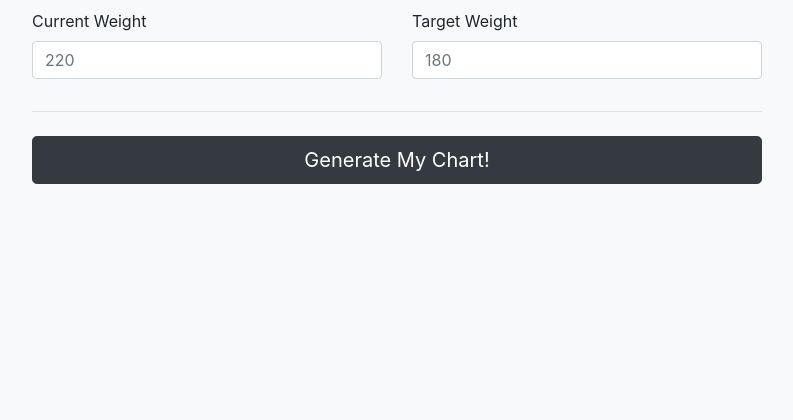
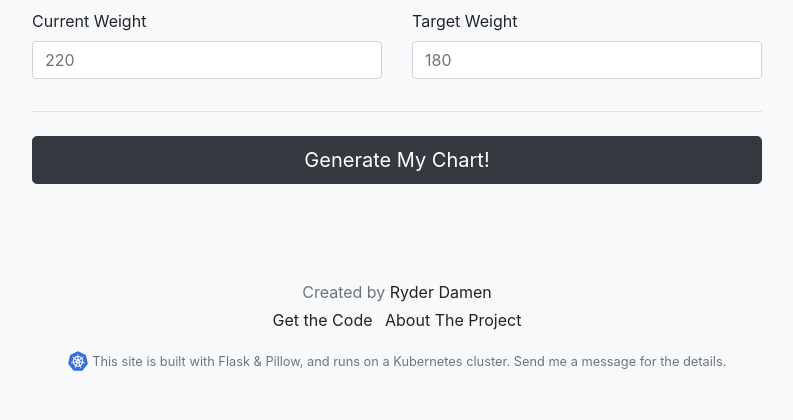
Before and after one commit to ryderdamen/colour_my_change, a Flask app: page / in a window 1280 px wide. Shown: the part 484-904 px from the top of the page, without its empty margins (243-1036 px from the left). Before the commit the page ends 668 px from the top, so only its background shows below. Run offline with Flask 2, Linux system fonts and the light colour scheme; some libraries are stand-ins or nearby versions.

Commit message:
updating home page and serving with gunicorn

```diff
--- a/src/app.py
+++ b/src/app.py
@@ -44,4 +44,7 @@ def render_chart():
 
 
 if __name__ == '__main__':
-    app.run(debug=True, host='0.0.0.0')
+    debug = True
+    if 'IS_PROD' in os.environ:
+        debug = False
+    app.run(debug=debug, host='0.0.0.0')
--- a/src/requirements.txt
+++ b/src/requirements.txt
@@ -1,2 +1,3 @@
 flask
 pillow
+gunicorn
--- a/src/templates/base.html
+++ b/src/templates/base.html
@@ -13,12 +13,28 @@
     <link rel="apple-touch-icon" sizes="180x180" href="{{ url_for('static', filename='img/icons/apple-touch-icon.png') }}">
     <link rel="icon" type="image/png" sizes="32x32" href="{{ url_for('static', filename='img/icons/favicon-32x32.png') }}">
     <link rel="icon" type="image/png" sizes="16x16" href="{{ url_for('static', filename='img/icons/favicon-16x16.png') }}">
+
+    <style>
+        a, a:active, a:visited {
+            color: #222 !important;
+        }
+    </style>
 </head>
 
 <body class="bg-light">
 
     {% block content %}
     {% endblock %}
+
+    <footer class="my-5 pt-5 text-muted text-center text-small">
+        <p class="mb-1">Created by <a href="https://twitter.com/ryderdamen" target="_blank" rel="noopener">Ryder Damen</a></p>
+        <ul class="list-inline">
+            <li class="list-inline-item"><a href="https://github.com/radicalsloth/colour_my_change" target="_blank" rel="noopener">Get the Code</a></li>
+            <li class="list-inline-item"><a href="https://ryderdamen.com/colour-my-change" target="_blank" rel="noopener">About The Project</a></li>
+        </ul>
+        <img height="20" width="20" src="https://ryderdamen.com/wp-content/themes/ryderdamen.com/assets/img/k8.svg" scale="0">
+        <small>This site is built with Flask & Pillow, and runs on a Kubernetes cluster. Send me a message for the details.</small>
+    </footer>
 
     <!-- Bootstrap Scripts -->
     <script src="https://code.jquery.com/jquery-3.3.1.slim.min.js" integrity="sha384-q8i/X+965DzO0rT7abK41JStQIAqVgRVzpbzo5smXKp4YfRvH+8abtTE1Pi6jizo" crossorigin="anonymous"></script>
--- /dev/null
+++ b/src/wsgi.py
@@ -0,0 +1,5 @@
+from app import app as application
+
+
+if __name__ == "__main__":
+    application.run()
```
Also changed, not shown: src/static/img/k8.svg (added), 1 other file.
